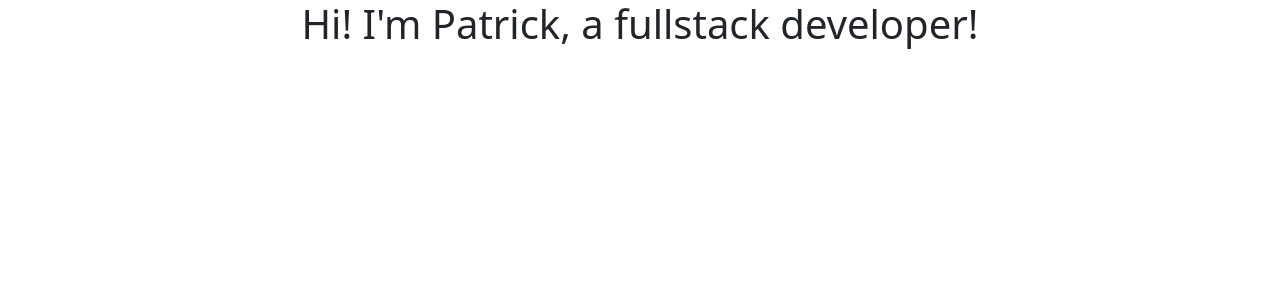
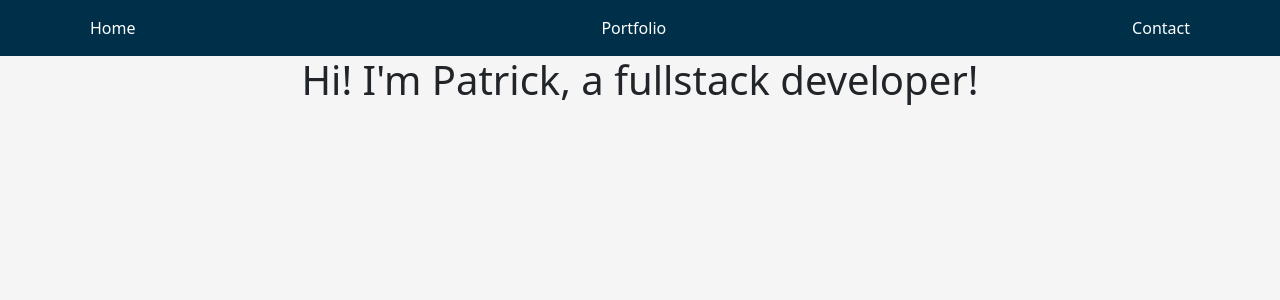
Before and after one commit to patrickga94/Portfolio, a React (Create React App) app: page / in a window 1280 px wide. Shown: the top 300 px of the page. Built offline with nearby package versions, Linux system fonts and the light colour scheme.

Commit message:
Adds a navbar

```diff
--- a/src/App.js
+++ b/src/App.js
@@ -1,11 +1,12 @@
-
 import React, {Fragment} from "react";
 import {Route, Routes} from "react-router-dom"
 import Home from "./components/Home";
+import Header from "./components/shared/Header";
 
 function App() {
   return (
     <Fragment>
+      <Header/>
       <Routes>
         <Route path='/' element={<Home/>} />
       </Routes>
--- a/src/components/Home.js
+++ b/src/components/Home.js
@@ -4,7 +4,9 @@ import {Container, Form, Button} from 'react-bootstrap'
 
 const Home = (props) => {
     return (
-        <h1 className="text-center">Hi! I'm Patrick, a fullstack developer!</h1>
+        <Container>
+            <h1 className="text-center">Hi! I'm Patrick, a fullstack developer!</h1>
+        </Container>
     )
 }
 
--- /dev/null
+++ b/src/components/shared/Header.js
@@ -0,0 +1,21 @@
+import React from 'react'
+import Navbar from 'react-bootstrap/Navbar'
+import { Link } from 'react-router-dom'
+const linkStyle = {
+    color: 'white',
+    textDecoration: 'none'
+}
+
+const Header = (props) => {
+    return (
+        <Navbar variant='dark' id='navbar' expand='md' >
+            <div className="container" id='navbox'>
+                <Link to='/' className='m-2' style={linkStyle}>Home</Link>
+                <Link to='/' className='m-2' style={linkStyle}>Portfolio</Link>
+                <Link to='/' className='m-2' style={linkStyle}>Contact</Link>
+            </div>
+        </Navbar>
+    )
+}
+
+export default Header
--- a/src/index.css
+++ b/src/index.css
@@ -7,7 +7,24 @@ body {
   -moz-osx-font-smoothing: grayscale;
 }
 
+#root{
+  background-color: whitesmoke;
+}
+
+html{
+  background-color: whitesmoke;
+}
+
 code {
   font-family: source-code-pro, Menlo, Monaco, Consolas, 'Courier New',
     monospace;
 }
+
+#navbar {
+  background-color: #003049;
+}
+
+#navbox {
+  display: flex;
+  justify-content: space-between;
+}
```
